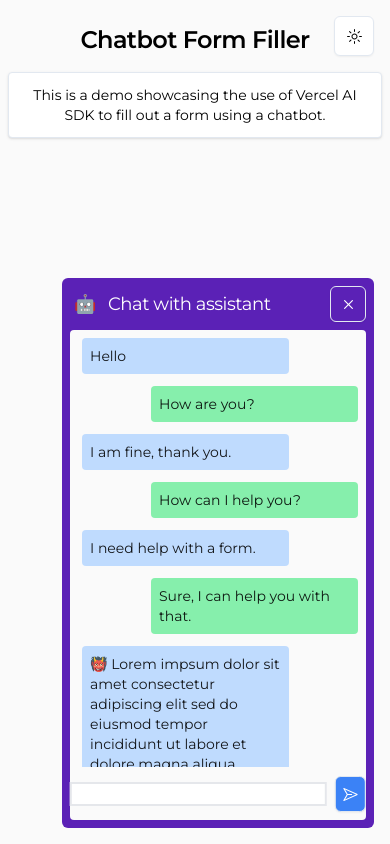
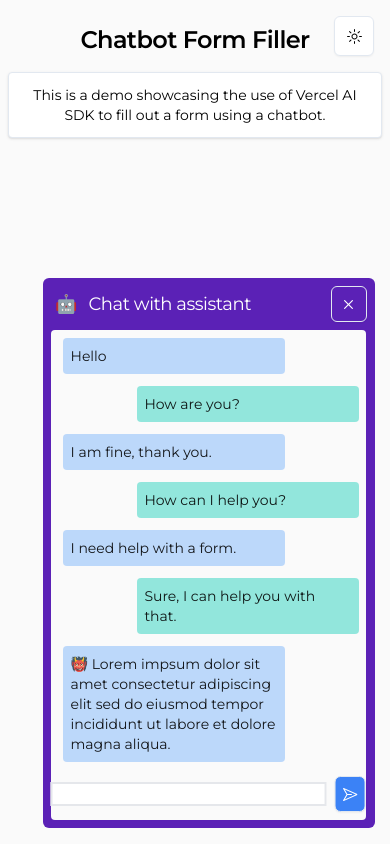
Before and after one commit to brdebr/chatbot-form-filler, a Next.js app: page / in a window 390 px wide. Both pictures are taken after a click on the button 346 px from the left and 800 px from the top of the page. Built offline with nearby package versions, Linux system fonts and the light colour scheme.

Commit message:
Make chat size responsive and small UI improvements

```diff
--- a/app/components/chat-trigger-button.tsx
+++ b/app/components/chat-trigger-button.tsx
@@ -28,8 +28,10 @@ export function ChatTriggerButton(props: {
         className={cn(`
           rounded-md
           fixed bottom-4 right-4
-          max-h-[80dvh] max-w-[80dvw]
-          w-[450px] h-[550px]
+          h-[550px] lg:h-[650px]
+          max-h-[80dvh]
+          max-w-[85vw] sm:max-w-[75vw] md:max-w-[65vw] lg:max-w-[45vw]
+          min-w-[85vw] sm:min-w-[75vw] md:min-w-[65vw] lg:min-w-[45vw]
           bg-violet-800
           dark:bg-purple-900
           text-white
--- a/app/components/chat.tsx
+++ b/app/components/chat.tsx
@@ -13,7 +13,8 @@ export function ChatMessage({ message, side }: ChatMessageProps) {
     <div
       className={cn(`
           ${side === 'left' ? 'rounded-bl' : 'rounded-br'}
-          ${side === 'left' ? 'bg-blue-200 dark:bg-blue-900': 'bg-green-300 dark:bg-green-800'}
+          ${side === 'left' ? 'bg-blue-400 bg-opacity-40 dark:bg-blue-900 dark:bg-opacity-50': 'bg-teal-400 bg-opacity-50 dark:bg-teal-800 dark:bg-opacity-70'}
+          transition-colors
           w-3/4
           ${side === 'left' ? 'mr-auto' : 'ml-auto'}
           ${theme_styles.default_text_color}
--- a/app/style-constants.ts
+++ b/app/style-constants.ts
@@ -14,7 +14,7 @@ const theme_styles = /*ui*/ {
     transition-colors duration-[450ms]
   ` as const,
   default_text_size: `
-    text-sm sm:text-base
+    text-sm lg:text-base
   ` as const,
 }
 
```
